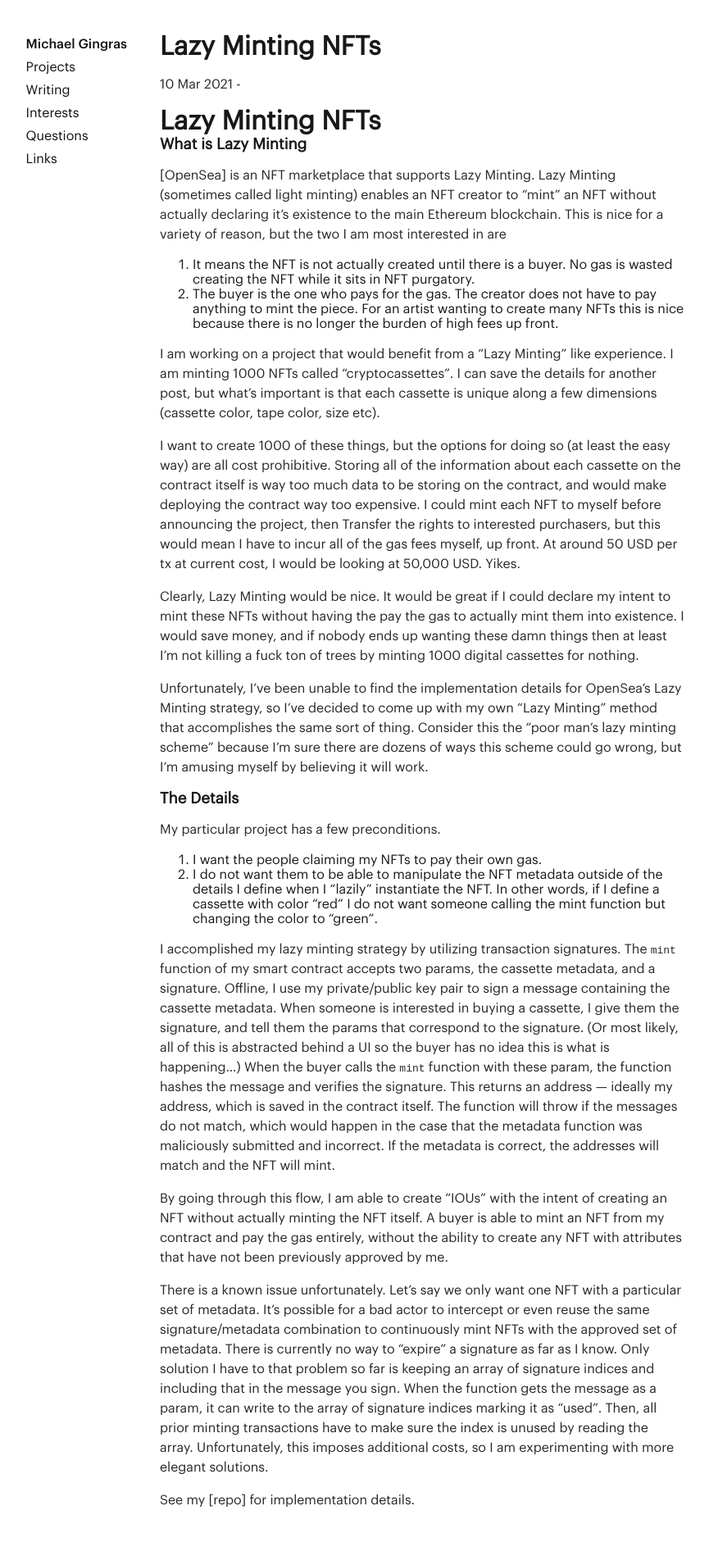
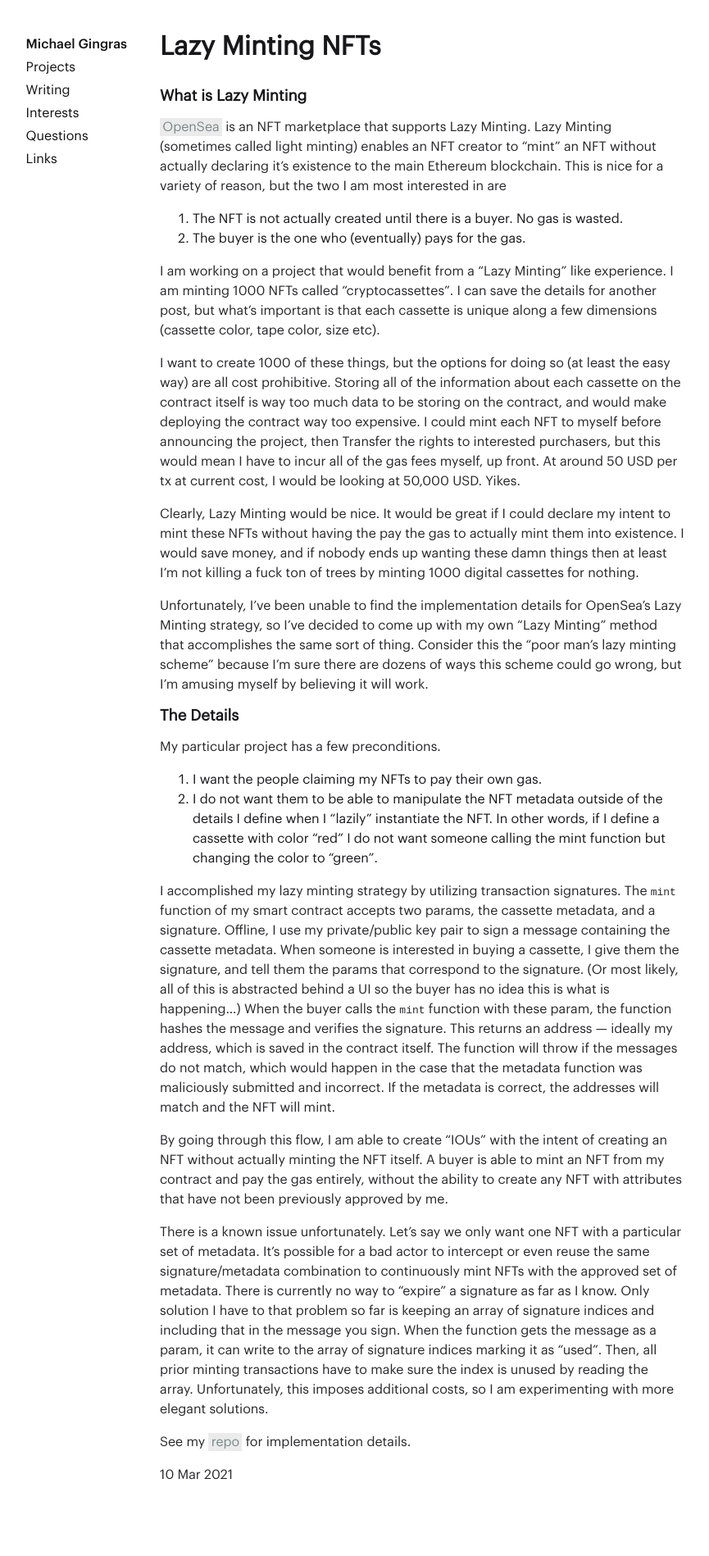
Before and after one commit to mcgingras/blog, a Jekyll site: the page built from _posts/2021-03-09-lazy-minting.md, in a window 1280 px wide. Shown: the whole page at 82% size, without its empty margins (125-990 px from the left). Built offline with Jekyll 4.4.1, drawn with Linux system fonts in a browser that asks for light colours; after the commit the page ends 1867 px from its top, so only the background shows below that.

Commit message:
some style changes

```diff
--- a/_layouts/post.html
+++ b/_layouts/post.html
@@ -1,7 +1,6 @@
 ---
 layout: default
 ---
-<h1>{{ page.title }}</h1>
-<p>{{ page.date | date_to_string }} - {{ page.author }}</p>
-
+<h1 class="mb-8">{{ page.title }}</h1>
 {{ content }}
+<p>{{ page.date | date_to_string }}</p>
--- a/_posts/2021-03-09-lazy-minting.md
+++ b/_posts/2021-03-09-lazy-minting.md
@@ -4,12 +4,11 @@
 date:   2021-03-09 23:06:00 -0500
 categories: blog
 ---
-# Lazy Minting NFTs
 ### What is Lazy Minting
-[OpenSea] is an NFT marketplace that supports Lazy Minting. Lazy Minting (sometimes called light minting) enables an NFT creator to “mint” an NFT without actually declaring it’s existence to the main Ethereum blockchain. This is nice for a variety of reason, but the two I am most interested in are
+[OpenSea](https://opensea.io) is an NFT marketplace that supports Lazy Minting. Lazy Minting (sometimes called light minting) enables an NFT creator to “mint” an NFT without actually declaring it’s existence to the main Ethereum blockchain. This is nice for a variety of reason, but the two I am most interested in are
 
-1. It means the NFT is not actually created until there is a buyer. No gas is wasted creating the NFT while it sits in NFT purgatory.
-2. The buyer is the one who pays for the gas. The creator does not have to pay anything to mint the piece. For an artist wanting to create many NFTs this is nice because there is no longer the burden of high fees up front.
+1. The NFT is not actually created until there is a buyer. No gas is wasted.
+2. The buyer is the one who (eventually) pays for the gas.
 
 I am working on a project that would benefit from a “Lazy Minting” like experience. I am minting 1000 NFTs called “cryptocassettes”. I can save the details for another post, but what’s important is that each cassette is unique along a few dimensions (cassette color, tape color, size etc).
 
@@ -30,4 +29,4 @@
 
 There is a known issue unfortunately. Let’s say we only want one NFT with a particular set of metadata. It's possible for a bad actor to intercept or even reuse the same signature/metadata combination to continuously mint NFTs with the approved set of metadata. There is currently no way to "expire" a signature as far as I know. Only solution I have to that problem so far is keeping an array of signature indices and including that in the message you sign. When the function gets the message as a param, it can write to the array of signature indices marking it as "used". Then, all prior minting transactions have to make sure the index is unused by reading the array. Unfortunately, this imposes additional costs, so I am experimenting with more elegant solutions.
 
-See my [repo] for implementation details.
+See my [repo](https://github.com/mcgingras/lazy-mint) for implementation details.
--- a/_sass/main.scss
+++ b/_sass/main.scss
@@ -93,6 +93,10 @@
     line-height: 1.5;
 }
 
+ol{
+    line-height: 1.5;
+}
+
 img{
     width: 100%;
     max-width: 640px;
```
